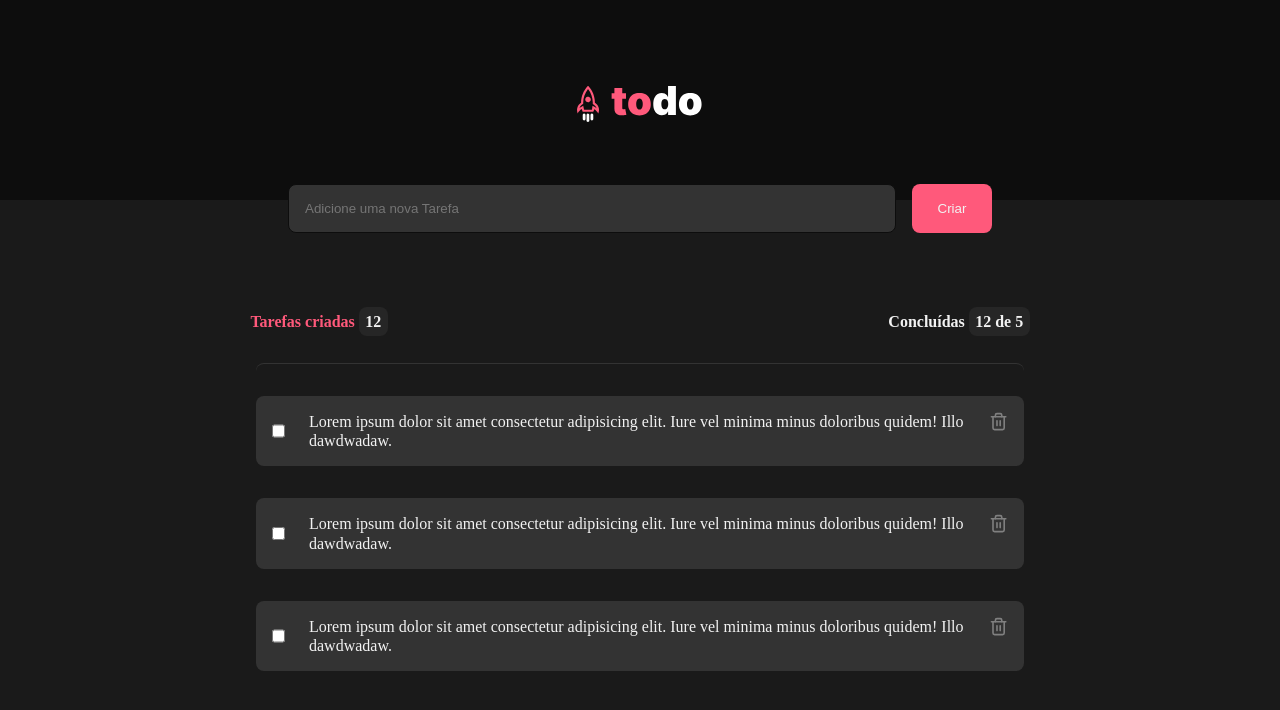
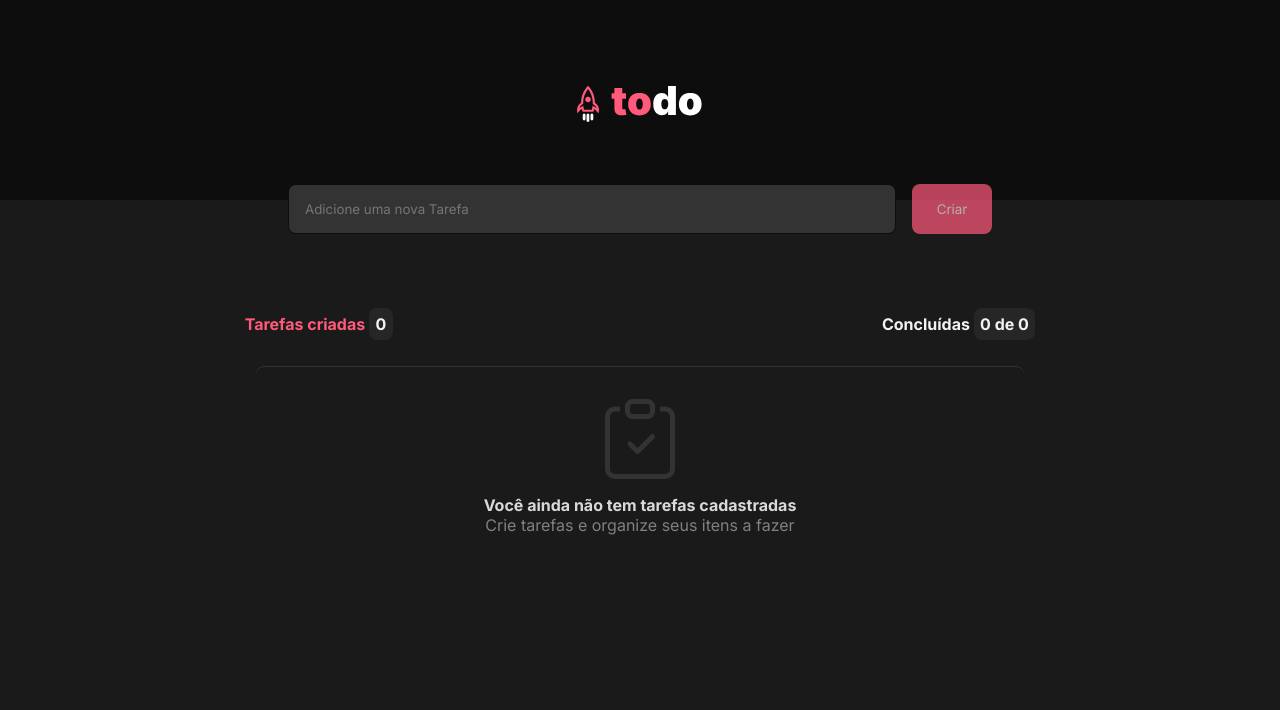
Before and after one commit to ramontrovao/todo-list, a React (Vite) app: page / in a window 1280 px wide. Shown: the top 710 px of the page. Built offline with nearby package versions, Linux system fonts and the light colour scheme.

Commit message:
added states

```diff
--- a/index.html
+++ b/index.html
@@ -2,6 +2,12 @@
 <html lang="en">
   <head>
     <meta charset="UTF-8" />
+    <link rel="preconnect" href="https://fonts.googleapis.com" />
+    <link rel="preconnect" href="https://fonts.gstatic.com" crossorigin />
+    <link
+      href="https://fonts.googleapis.com/css2?family=Inter:wght@400;700;900&display=swap"
+      rel="stylesheet"
+    />
     <link rel="icon" type="image/svg+xml" href="/vite.svg" />
     <meta name="viewport" content="width=device-width, initial-scale=1.0" />
     <title>Todo List</title>
--- a/src/components/Main.module.scss
+++ b/src/components/Main.module.scss
@@ -22,6 +22,7 @@
     width: 38rem;
     background-color: $gray-400;
     border: 1px solid $gray-700;
+    color: $gray-100;
     border-radius: 8px;
     padding: 1rem;
 }
@@ -33,6 +34,34 @@
     background-color: $pink-dark;
     color: $gray-100;
     padding: 1rem;
+    cursor: pointer;
+
+    &:disabled {
+        opacity: 0.7;
+        cursor: not-allowed;
+    }
+}
+
+.dontHaveTasksArea {
+    display: flex;
+    flex-direction: column;
+    justify-content: center;
+    align-items: center;
+
+    strong {
+        color: $gray-200;
+    }
+
+    span {
+        color: $gray-300;
+    }
+}
+
+#clipboardIcon {
+    margin-bottom: 1rem;
+    width: 5rem;
+    height: 5rem;
+    color: $gray-400;
 }
 
 .tasksArea {
--- a/src/components/Main.tsx
+++ b/src/components/Main.tsx
@@ -1,34 +1,112 @@
+import { useState } from "react";
 import styles from "./Main.module.scss";
 import { Task } from "./Task";
+import { BsClipboardCheck } from "react-icons/bs";
+
+interface AllTasks {
+  content: string;
+  isCompleted: boolean;
+  id: number;
+}
 
 export const Main = () => {
+  const [createdTaskText, setCreatedTaskText] = useState("");
+  const [allTasks, setNewTask] = useState(Array<AllTasks>);
+  const [allTasksCompleted, setNewTaskCompleted] = useState(Array<string>);
+  const [idCount, setIdCount] = useState(0);
+
+  const handleCreateTaskInputChange = (event: any) => {
+    setCreatedTaskText(event.target.value);
+  };
+
+  const handleCreateTaskInputSubmit = (event: any) => {
+    event.preventDefault();
+    setIdCount(idCount + 1);
+
+    setNewTask((prev) => [
+      ...prev,
+      { content: createdTaskText, isCompleted: false, id: idCount },
+    ]);
+
+    setCreatedTaskText("");
+  };
+
+  const handleCheckTask = (
+    { content, isCompleted, id }: AllTasks,
+    checkedState: boolean
+  ) => {
+    if (checkedState === true) {
+      setNewTaskCompleted((prev) => [...prev, content]);
+    } else {
+      const taskToRemove = allTasksCompleted.indexOf(content);
+      setNewTaskCompleted((prev) => prev.slice(0, taskToRemove));
+    }
+  };
+
+  const deleteTask = (id: number, content: string) => {
+    const allTasksUpdated = allTasks.filter((task) => task.id !== id);
+    setNewTask(allTasksUpdated);
+
+    const taskToRemove = allTasksCompleted.indexOf(content);
+    setNewTaskCompleted((prev) => prev.slice(0, taskToRemove));
+  };
+
   return (
     <main className={styles.main}>
-      <form className={styles.createTaskArea}>
+      <form
+        className={styles.createTaskArea}
+        onSubmit={handleCreateTaskInputSubmit}
+      >
         <input
           type="text"
           name="createTask"
           id="createTask"
           placeholder="Adicione uma nova Tarefa"
+          onChange={handleCreateTaskInputChange}
+          value={createdTaskText}
         />
-        <button type="submit">Criar</button>
+        <button type="submit" disabled={createdTaskText === "" ? true : false}>
+          Criar
+        </button>
       </form>
 
       <section className={styles.tasksArea}>
         <div className={styles.tasksInfo}>
           <strong id={styles.tasksCreated}>
-            Tarefas criadas <span className={styles.numberTasks}>12</span>
+            Tarefas criadas{" "}
+            <span className={styles.numberTasks}>{allTasks.length}</span>
           </strong>
 
           <strong id={styles.tasksFinished}>
-            Concluídas <span className={styles.numberTasks}>12 de 5</span>
+            Concluídas{" "}
+            <span className={styles.numberTasks}>
+              {allTasksCompleted.length} de {allTasks.length}
+            </span>
           </strong>
         </div>
 
         <div className={styles.tasks}>
-          <Task />
-          <Task />
-          <Task />
+          {allTasks.length !== 0 ? (
+            allTasks.map((task) => (
+              <Task
+                content={task.content}
+                onChangeCheckBtn={(e: any) => {
+                  handleCheckTask(task, e.target.checked);
+                }}
+                onDeleteTask={() => {
+                  deleteTask(task.id, task.content);
+                }}
+                key={task.id}
+              />
+            ))
+          ) : (
+            <div className={styles.dontHaveTasksArea}>
+              <BsClipboardCheck id={styles.clipboardIcon} />
+
+              <strong>Você ainda não tem tarefas cadastradas</strong>
+              <span>Crie tarefas e organize seus itens a fazer</span>
+            </div>
+          )}
         </div>
       </section>
     </main>
--- a/src/components/Task.module.scss
+++ b/src/components/Task.module.scss
@@ -2,16 +2,18 @@
 
 .task {
     display: flex;
+    justify-content: space-between;
     padding: 1rem;
     border-radius: 8px;
     gap: 1.5rem;
+    width: 100%;
 
     background-color: $gray-400;
 }
 
 .taskContent {
     font-size: 1rem;
-    line-height: 1.2;
+    word-break: break-all;
 
     color: $gray-100;
 }
--- a/src/components/Task.tsx
+++ b/src/components/Task.tsx
@@ -1,15 +1,25 @@
 import styles from "./Task.module.scss";
 import { FiTrash2 } from "react-icons/fi";
 
-export const Task = () => {
+type TaskType = {
+  content: string;
+  onChangeCheckBtn: (e: any) => void;
+  onDeleteTask: () => void;
+};
+
+export const Task = ({ content, onChangeCheckBtn, onDeleteTask }: TaskType) => {
   return (
     <div className={styles.task}>
-      <input type="checkbox" name="taskCheck" id={styles.taskCheck} />
+      <input
+        type="checkbox"
+        name="taskCheck"
+        id={styles.taskCheck}
+        onChange={onChangeCheckBtn}
+      />
       <label htmlFor={styles.taskCheck} className={styles.taskContent}>
-        Lorem ipsum dolor sit amet consectetur adipisicing elit. Iure vel minima
-        minus doloribus quidem! Illo dawdwadaw.
+        {content}
       </label>
-      <button className={styles.taskButton}>
+      <button className={styles.taskButton} onClick={onDeleteTask}>
         <FiTrash2 />
       </button>
     </div>
--- a/src/global.scss
+++ b/src/global.scss
@@ -4,6 +4,7 @@
     margin: 0;
     padding: 0;
     box-sizing: border-box;
+    font-family: 'Inter', sans-serif;
 }
 
 body {
```
